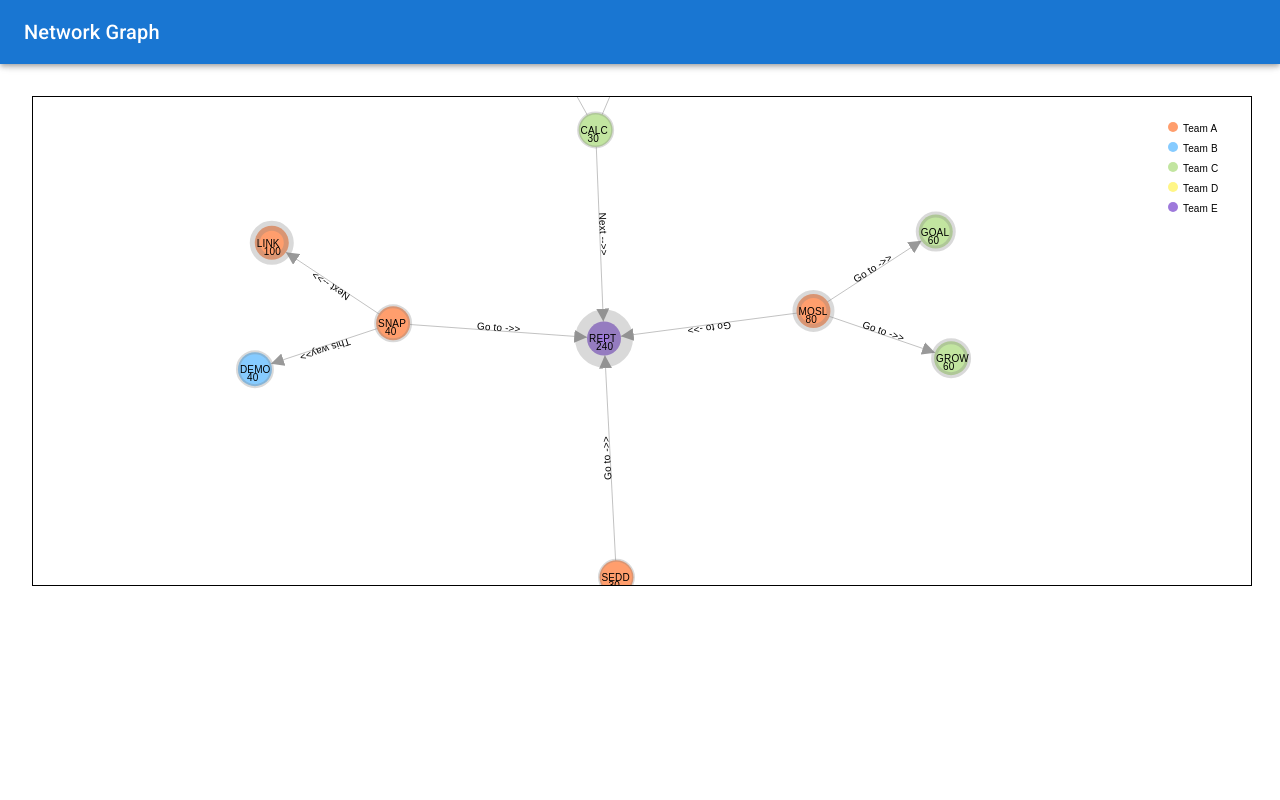
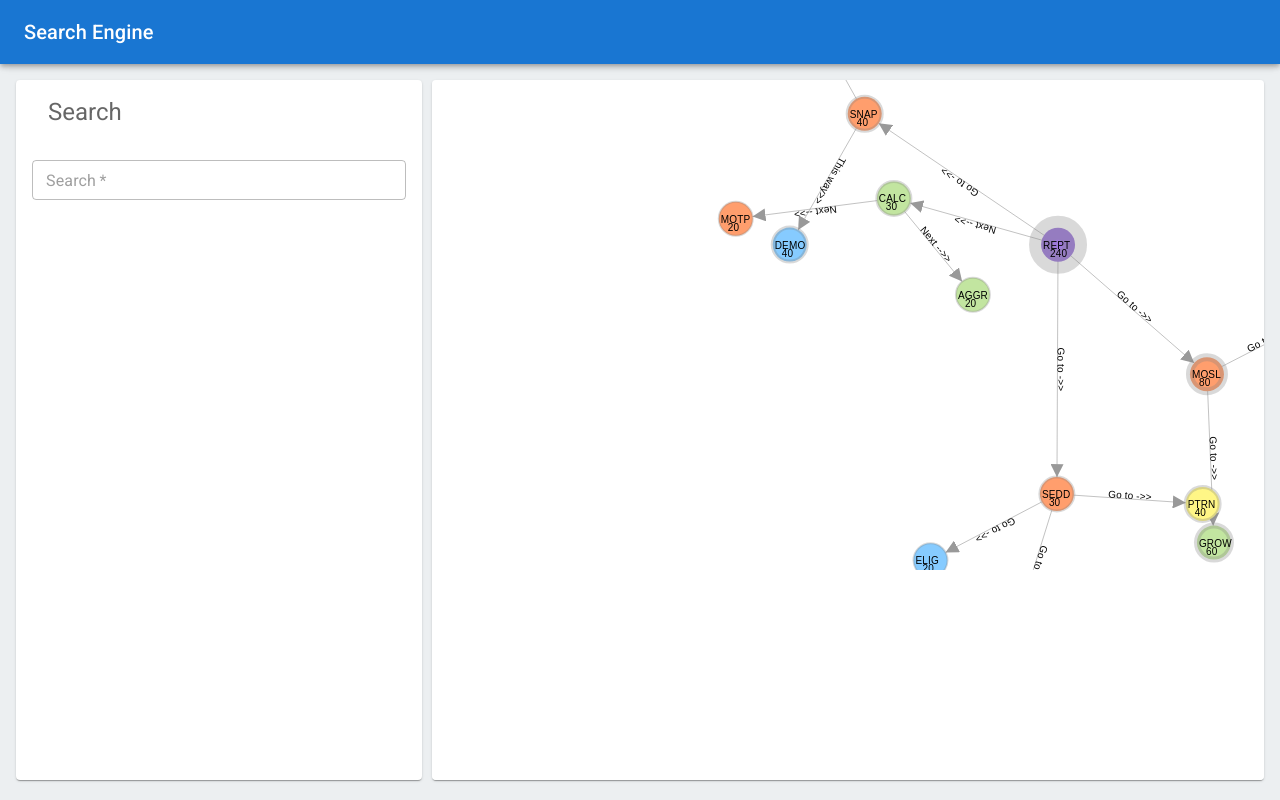
Before and after one commit to sumit0001jnv/search-visualization, a React (Create React App) app: page / in a window 1280 px wide. Built offline with nearby package versions, Linux system fonts and the light colour scheme.

Commit message:
second commit

```diff
--- a/src/App.js
+++ b/src/App.js
@@ -1,8 +1,10 @@
 import NetworkGraph from "./pages/network-graphs/NetworkGraph";
+import SearchLayout from "./pages/search-layout/SearchLayout";
 function App() {
   return (
     <div className="App">
-      <NetworkGraph></NetworkGraph>
+      {/* <NetworkGraph></NetworkGraph> */}
+      <SearchLayout></SearchLayout>
     </div>
   );
 }
--- a/src/index.css
+++ b/src/index.css
@@ -10,6 +10,13 @@ body {
 code {
   font-family: source-code-pro, Menlo, Monaco, Consolas, 'Courier New',
     monospace;
+}
+
+
+html,
+body,
+#root {
+  background-color: #eceff1;
 }
 
 *::-webkit-scrollbar {
@@ -50,6 +57,6 @@ text {
   font: 10px sans-serif;
 }
 
-svg {
+/* svg {
   border: 1px solid #000;
-}
+} */
--- a/src/pages/network-graphs/NetworkGraph.js
+++ b/src/pages/network-graphs/NetworkGraph.js
@@ -1,49 +1,6 @@
-import { useState, Fragment, useLayoutEffect, useEffect } from 'react';
-import PropTypes from 'prop-types';
-import AppBar from '@mui/material/AppBar';
-import Toolbar from '@mui/material/Toolbar';
-import Typography from '@mui/material/Typography';
-import CssBaseline from '@mui/material/CssBaseline';
-import useScrollTrigger from '@mui/material/useScrollTrigger';
+import { useState, useEffect } from 'react';
 import Box from '@mui/material/Box';
-import Slide from '@mui/material/Slide';
-import { styled } from '@mui/material/styles';
-import Paper from '@mui/material/Paper';
 import * as d3 from 'd3';
-
-const Item = styled(Paper)(({ theme }) => ({
-    ...theme.typography.body2,
-    padding: 0,
-    textAlign: 'center',
-    color: theme.palette.text.secondary,
-}));
-
-function HideOnScroll(props) {
-    const { children, window } = props;
-    // Note that you normally won't need to set the window ref as useScrollTrigger
-    // will default to window.
-    // This is only being set here because the demo is in an iframe.
-    const trigger = useScrollTrigger({
-        target: window ? window() : undefined,
-    });
-
-    return (
-        <Slide appear={false} direction="down" in={!trigger}>
-            {children}
-        </Slide>
-    );
-}
-
-HideOnScroll.propTypes = {
-    children: PropTypes.element.isRequired,
-    /**
-     * Injected by the documentation to work in an iframe.
-     * You won't need it on your project.
-     */
-    window: PropTypes.func,
-};
-
-
 
 export default function NetworkGraph(props) {
 
@@ -65,7 +22,14 @@ export default function NetworkGraph(props) {
 
 
     useEffect(() => {
-        onInitSvg();
+        const width = document.querySelector("#svg-id").parentNode.offsetWidth - (margin.left + margin.right);
+        const height = document.querySelector("#svg-id").parentNode.offsetHeight - (margin.top + margin.bottom);
+        console.log(width, height)
+        setWidth(() => width);
+        setHeight(() => height);
+        setTimeout(() => {
+            onInitSvg();
+        }, 1000);
     }, []);
 
     function onInitSvg() {
@@ -118,19 +82,19 @@ export default function NetworkGraph(props) {
                 // { source: 2, target: 8, type: 'Next -->>' },
                 // { source: 2, target: 9, type: 'Next -->>' },
                 { source: 3, target: 10, type: 'Next -->>' },
-                { source: 3, target: 11, type: 'Next -->>' },
+                { source: 11, target: 3, type: 'Next -->>' },
                 // { source: 8, target: 5, type: 'Go to ->>' },
                 // { source: 8, target: 11, type: 'Go to ->>' },
                 { source: 9, target: 6, type: 'Go to ->>' },
                 { source: 9, target: 7, type: 'Go to ->>' },
                 // { source: 8, target: 9, type: 'Go to ->>' },
-                { source: 9, target: 11, type: 'Go to ->>' },
-                { source: 12, target: 11, type: 'Go to ->>' },
+                { source: 11, target: 9, type: 'Go to ->>' },
+                { source: 11, target: 12, type: 'Go to ->>' },
                 { source: 12, target: 5, type: 'Go to ->>' },
                 { source: 12, target: 14, type: 'Go to ->>' },
                 { source: 12, target: 2, type: 'Go to ->>' },
                 // { source: 12, target: 9, type: 'Go to ->>' },
-                { source: 13, target: 11, type: 'Go to ->>' },
+                { source: 11, target: 13, type: 'Go to ->>' },
                 // { source: 2, target: 13, type: 'Go to ->>' },
                 { source: 13, target: 4, type: 'This way>>' },
                 // { source: 13, target: 5, type: 'This way>>' },
@@ -257,21 +221,21 @@ export default function NetworkGraph(props) {
         //   }
 
         //drawing the legend
-        const legend_g = svg.selectAll(".legend")
-            .data(colorScale.domain())
-            .enter().append("g")
-            .attr("transform", (d, i) => `translate(${width},${i * 20})`);
+        // const legend_g = svg.selectAll(".legend")
+        //     .data(colorScale.domain())
+        //     .enter().append("g")
+        //     .attr("transform", (d, i) => `translate(${width},${i * 20})`);
 
-        legend_g.append("circle")
-            .attr("cx", 0)
-            .attr("cy", 0)
-            .attr("r", 5)
-            .attr("fill", colorScale);
+        // legend_g.append("circle")
+        //     .attr("cx", 0)
+        //     .attr("cy", 0)
+        //     .attr("r", 5)
+        //     .attr("fill", colorScale);
 
-        legend_g.append("text")
-            .attr("x", 10)
-            .attr("y", 5)
-            .text(d => d);
+        // legend_g.append("text")
+        //     .attr("x", 10)
+        //     .attr("y", 5)
+        //     .text(d => d);
 
         //drawing the second legend
         // const legend_g2 = svg.append("g")
@@ -313,22 +277,10 @@ export default function NetworkGraph(props) {
         }
     }
     return (
-        <Fragment>
-            <CssBaseline />
-            <HideOnScroll {...props}>
-                <AppBar color="primary" enableColorOnDark>
-                    <Toolbar>
-                        <Typography variant="h6" component="div" sx={{ mr: 'auto' }}>
-                            Network Graph
-                        </Typography>
-                    </Toolbar>
-                </AppBar>
-            </HideOnScroll>
-            <Toolbar />
-            <Box sx={{ flexGrow: 1, m: 4 }}>
-                <svg id="svg-id">
-                </svg>
-            </Box>
-        </Fragment>
+        <Box sx={{ flexGrow: 1 }}
+        >
+            <svg id="svg-id">
+            </svg>
+        </Box>
     );
 }
--- /dev/null
+++ b/src/pages/search-layout/SearchLayout.js
@@ -0,0 +1,107 @@
+import { useState, Fragment, useLayoutEffect, useEffect } from 'react';
+import PropTypes from 'prop-types';
+import AppBar from '@mui/material/AppBar';
+import Toolbar from '@mui/material/Toolbar';
+import Typography from '@mui/material/Typography';
+import CssBaseline from '@mui/material/CssBaseline';
+import useScrollTrigger from '@mui/material/useScrollTrigger';
+import Box from '@mui/material/Box';
+import Grid from '@mui/material/Grid';
+import Slide from '@mui/material/Slide';
+import { styled } from '@mui/material/styles';
+import Paper from '@mui/material/Paper';
+import TextField from '@mui/material/TextField';
+import NetworkGraph from '../network-graphs/NetworkGraph';
+import * as d3 from 'd3';
+
+const Item = styled(Paper)(({ theme }) => ({
+    ...theme.typography.body2,
+    padding: 0,
+    textAlign: 'center',
+    color: theme.palette.text.secondary,
+}));
+
+function HideOnScroll(props) {
+    const { children, window } = props;
+    // Note that you normally won't need to set the window ref as useScrollTrigger
+    // will default to window.
+    // This is only being set here because the demo is in an iframe.
+    const trigger = useScrollTrigger({
+        target: window ? window() : undefined,
+    });
+
+    return (
+        <Slide appear={false} direction="down" in={!trigger}>
+            {children}
+        </Slide>
+    );
+}
+
+HideOnScroll.propTypes = {
+    children: PropTypes.element.isRequired,
+    /**
+     * Injected by the documentation to work in an iframe.
+     * You won't need it on your project.
+     */
+    window: PropTypes.func,
+};
+
+
+
+export default function SearchLayout(props) {
+    return (
+        <Fragment>
+            <CssBaseline />
+            <HideOnScroll {...props}>
+                <AppBar color="primary" enableColorOnDark>
+                    <Toolbar>
+                        <Typography variant="h6" component="div" sx={{ mr: 'auto' }}>
+                            Search Engine
+                        </Typography>
+                    </Toolbar>
+                </AppBar>
+            </HideOnScroll>
+            <Toolbar />
+            <Box sx={{ flexGrow: 1, m: 2 }}>
+                <Grid container direction={'row'} alignItems={'center'}>
+                    <Grid item xs={12} md={4} sx={{ textAlign: 'end', height: 'calc(100vh - 100px)' }}>
+                        <Item sx={{
+                            width: 'calc(100% - 10px)',
+                            height: '100%',
+                            overflow: 'auto',
+                            mr: 1,
+                            px: 2
+                        }}>
+                            <Typography component="h1" variant="h5" sx={{ textAlign: 'initial', mr: 'auto',p:2 }}>
+                                Search
+                            </Typography>
+                            <TextField
+                                margin="normal"
+                                disabled
+                                required
+                                fullWidth
+                                id="name"
+                                label={'Search'}
+                                name="name"
+                                type="text"
+                                autoFocus
+                                size={'small'}
+                                sx={{}}
+                            />
+                        </Item>
+
+                    </Grid>
+                    <Grid item xs={12} md={8} alignItems={'center'} sx={{ height: 'calc(100vh - 100px)' }}>
+                        <Item sx={{
+                            width: '100%',
+                            height: '100%',
+                            overflow: 'auto'
+                        }}>
+                            <NetworkGraph></NetworkGraph>
+                        </Item>
+                    </Grid>
+                </Grid>
+            </Box>
+        </Fragment>
+    );
+}
```
Also changed, not shown: 11 other files (tests, documents, lock files or other folders).
